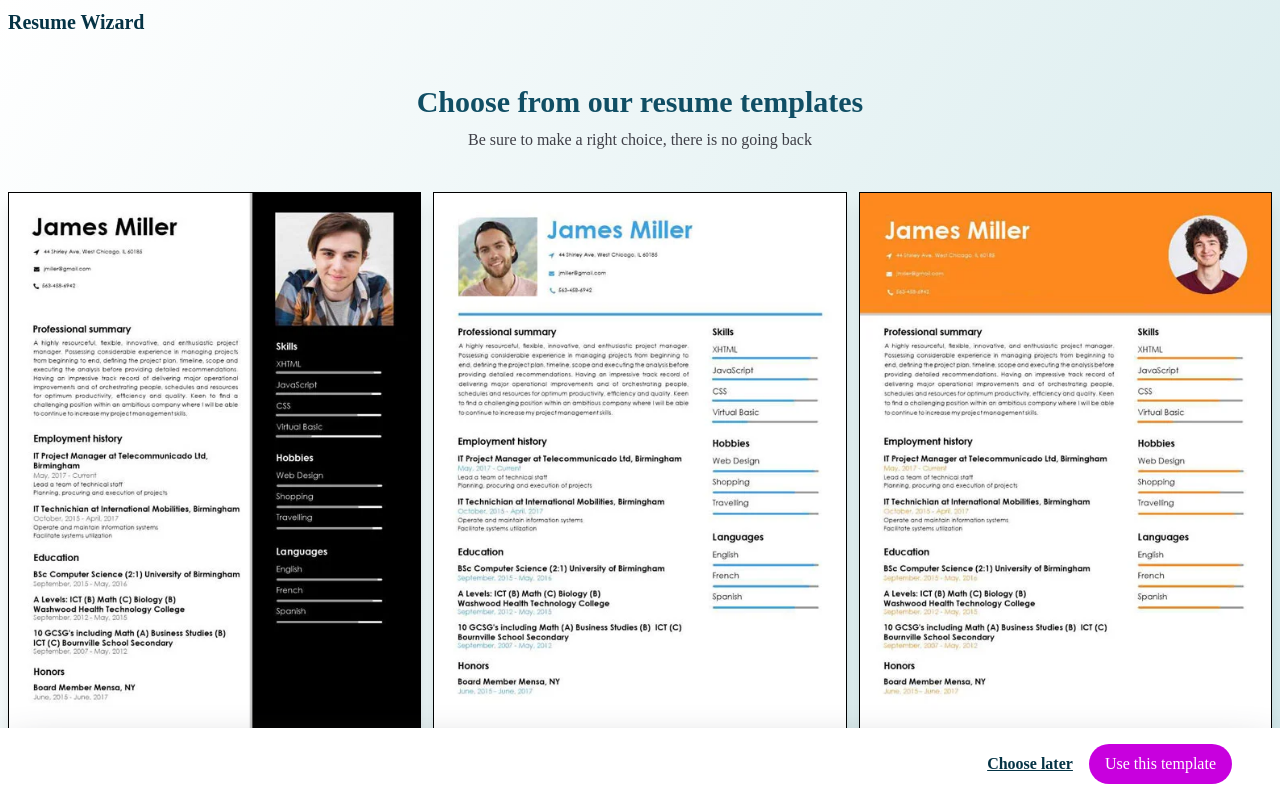
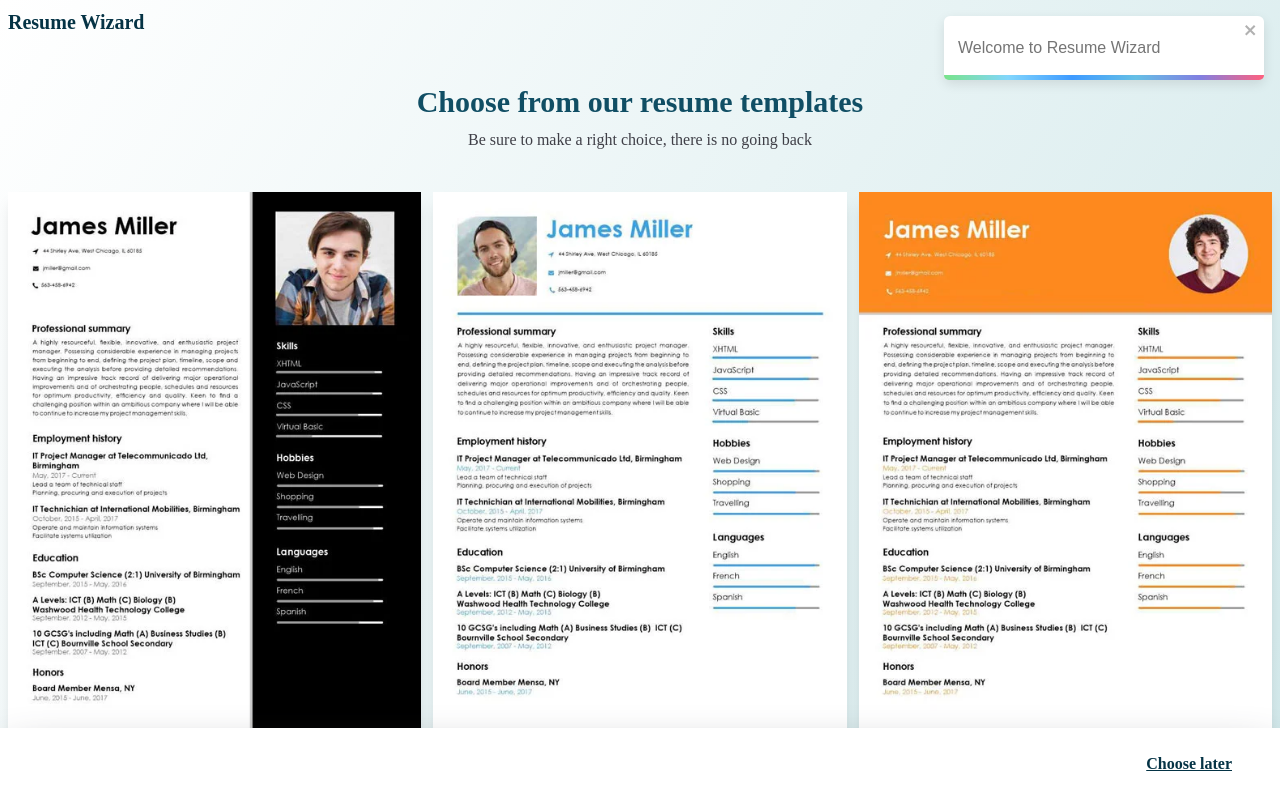
Before and after one commit to oladhimeji1/resume-generator, a React (Vite) app: page /build-resume/resume-templates in a window 1280 px wide. Shown: the top 798 px of the page. Built offline with nearby package versions, Linux system fonts and the light colour scheme.

Commit message:
Update the Data structure for each templates, implemented react toastify, Added select template features

```diff
--- a/src/App.jsx
+++ b/src/App.jsx
@@ -1,10 +1,17 @@
 import { BrowserRouter as Router, Routes, Route } from "react-router-dom";
+import { ToastContainer, toast } from "react-toastify";
+import { useEffect } from "react";
+import "react-toastify/dist/ReactToastify.css";
 import HomePage from "./pages/HomePage";
 import PageNotFound from "./pages/PageNotFound";
 import ResumeBuild from "./pages/ResumeBuild";
 import ResumeTemplates from "./pages/ResumeTemplates";
 function App() {
+  useEffect(() => {
+    toast("Welcome to Resume Wizard");
+  }, []);
   return (
+    <>
       <Router>
         <Routes>
           <Route element={<HomePage />} path="/" />
@@ -16,6 +23,8 @@ function App() {
           <Route element={<PageNotFound />} path="*" />
         </Routes>
       </Router>
+      <ToastContainer />
+    </>
   );
 }
 
--- a/src/components/Navbar.jsx
+++ b/src/components/Navbar.jsx
@@ -1,4 +1,6 @@
 import { useState } from "react";
+import { Link } from "react-router-dom";
+
 export default function Navbar() {
   const [navBarOpen, setNavBarOpen] = useState(true);
   const toggleNavbar = () => {
@@ -6,9 +8,12 @@ export default function Navbar() {
   };
   return (
     <nav className="bg-white h-20 shadow-md p-6 flex items-center justify-between fixed top-0 left-0 right-0 w-full">
-      <a className="text-3xl font-[poppins] font-bold text-emerald-900 ">
+      <Link
+        to="/"
+        className="text-3xl font-[poppins] font-bold text-emerald-900 "
+      >
         Resume Wizard
-      </a>
+      </Link>
 
       <button
         onClick={toggleNavbar}
@@ -18,18 +23,21 @@ export default function Navbar() {
       </button>
 
       <div className="hidden md:flex space-x-10">
-        <a href="#" className="hover:text-emerald-900">
+        <Link to="/" className="hover:text-emerald-900">
           Home
-        </a>
-        <a href="#" className="hover:text-emerald-900">
+        </Link>
+        <Link
+          to="/build-resume/resume-templates"
+          className="hover:text-emerald-900"
+        >
           Template
-        </a>
-        <a href="#" className="hover:text-emerald-900">
+        </Link>
+        <Link to="/pricing" className="hover:text-emerald-900">
           Pricing
-        </a>
-        <a href="#" className="hover:text-emerald-900">
+        </Link>
+        <Link to="/contact" className="hover:text-emerald-900">
           Contact
-        </a>
+        </Link>
       </div>
 
       <div
@@ -38,10 +46,18 @@ export default function Navbar() {
           navBarOpen ? "-translate-y-96" : "-translate-y-0"
         } absolute bg-white   top-20 transition left-0 right-0 min-h-50 shadow-lg p-6 flex flex-col items-center justify-center space-y-4 md:hidden`}
       >
-        <a href="#">Home</a>
-        <a href="#">Templates</a>
-        <a href="#">Pricing</a>
-        <a href="#">Contact</a>
+        <Link to="/" className="hover:text-emerald-900">
+          Home
+        </Link>
+        <Link to="/ResumeTemplates" className="hover:text-emerald-900">
+          Template
+        </Link>
+        <Link to="/pricing" className="hover:text-emerald-900">
+          Pricing
+        </Link>
+        <Link to="/contact" className="hover:text-emerald-900">
+          Contact
+        </Link>
       </div>
     </nav>
   );
--- a/src/components/Template.jsx
+++ b/src/components/Template.jsx
@@ -1,7 +1,10 @@
-export default function Template({ src }) {
+export default function Template({ imageUrl, id, handleTemplateSelect, template }) {
   return (
-    <div className="border shadow-lg">
-      <img src={src} alt="" />
+    <div className=" shadow-lg cursor-pointer transition hover:-translate-y-5 relative" onClick={()=> {
+
+      handleTemplateSelect(template)
+    }}>
+      <img src={imageUrl} alt={`Template ${id}`} />
     </div>
   );
 }
--- a/src/pages/ResumeTemplates.jsx
+++ b/src/pages/ResumeTemplates.jsx
@@ -1,27 +1,70 @@
 import { Link } from "react-router-dom";
 import Template from "../components/Template";
-import CVBoldImg from "../assets/images/templates-img/cv-bold.webp";
-import CVDistinctImg from "../assets/images/templates-img/cv-distinct.webp";
-import CVExpressiveImg from "../assets/images/templates-img/cv-expressive.webp";
-import CV1 from "../assets/images/templates-img/cv1.webp";
-import CV4 from "../assets/images/templates-img/cv4.webp";
-import CV5 from "../assets/images/templates-img/cv5.webp";
-import CV7 from "../assets/images/templates-img/cv7.webp";
-import CV14 from "../assets/images/templates-img/cv14.webp";
-import CV20 from "../assets/images/templates-img/cv20.webp";
+import { useState, useEffect } from "react";
+import { toast } from "react-toastify";
+
+// template image
+import cvBold from "../assets/images/templates-img/cv-bold.webp";
+import cvDistinct from "../assets/images/templates-img/cv-distinct.webp";
+import cvExpressive from "../assets/images/templates-img/cv-expressive.webp";
+import cv1 from "../assets/images/templates-img/cv1.webp";
+import cv4 from "../assets/images/templates-img/cv4.webp";
+import cv5 from "../assets/images/templates-img/cv5.webp";
+import cv7 from "../assets/images/templates-img/cv7.webp";
+import cv14 from "../assets/images/templates-img/cv14.webp";
+import cv20 from "../assets/images/templates-img/cv20.webp";
 
 export default function ResumeTemplates() {
-  const templatesPathArray = [
-    CVBoldImg,
-    CVDistinctImg,
-    CVExpressiveImg,
-    CV1,
-    CV4,
-    CV5,
-    CV7,
-    CV14,
-    CV20,
+  const templates = [
+    {
+      id: 1,
+      image: cvBold,
+    },
+    {
+      id: 2,
+      image: cvDistinct,
+    },
+    {
+      id: 3,
+      image: cvExpressive,
+    },
+    {
+      id: 4,
+      image: cv1,
+    },
+    {
+      id: 5,
+      image: cv4,
+    },
+    {
+      id: 6,
+      image: cv5,
+    },
+    {
+      id: 7,
+      image: cv7,
+    },
+    {
+      id: 8,
+      image: cv14,
+    },
+    {
+      id: 9,
+      image: cv20,
+    },
   ];
+
+  const [selectedTemplate, setSelectedTemplate] = useState(null);
+
+  const handleTemplateSelect = (template) => {
+    setSelectedTemplate(template);
+  };
+
+  useEffect(() => {
+    if (selectedTemplate) {
+      toast("Template Selected");
+    }
+  }, [selectedTemplate]);
   return (
     <section className="min-h-screen p-2 relative">
       <div className="mb-12">
@@ -40,8 +83,16 @@ export default function ResumeTemplates() {
       </div>
 
       <div className="grid grid-cols-1 justify-center gap-3 md:grid-cols-2 lg:grid-cols-3 mt-10 max-w-7xl mx-auto">
-        {templatesPathArray.map((src, index) => {
-          return <Template key={index} src={src} />;
+        {templates.map((template) => {
+          return (
+            <Template
+              key={template.id}
+              imageUrl={template.image}
+              handleTemplateSelect={handleTemplateSelect}
+              id={template.id}
+              template={template}
+            />
+          );
         })}
       </div>
 
@@ -50,9 +101,17 @@ export default function ResumeTemplates() {
           <button className="text-cyan-950 font-bold underline ">
             Choose later
           </button>
-          <button className="text-white bg-fuchsia-600 py-2 px-4 rounded-full">
-            Use this template
-          </button>
+          {selectedTemplate && (
+            <Link
+              to="/resume-generator"
+              className="pointer"
+              state={{ template: selectedTemplate }}
+            >
+              <button className="text-white bg-fuchsia-600 py-2 px-4 rounded-full transition pointer hover:bg-fuchsia-900">
+                Use this template
+              </button>
+            </Link>
+          )}
         </div>
       </div>
     </section>
```
Lines whose indentation alone changed are shown as unchanged.
